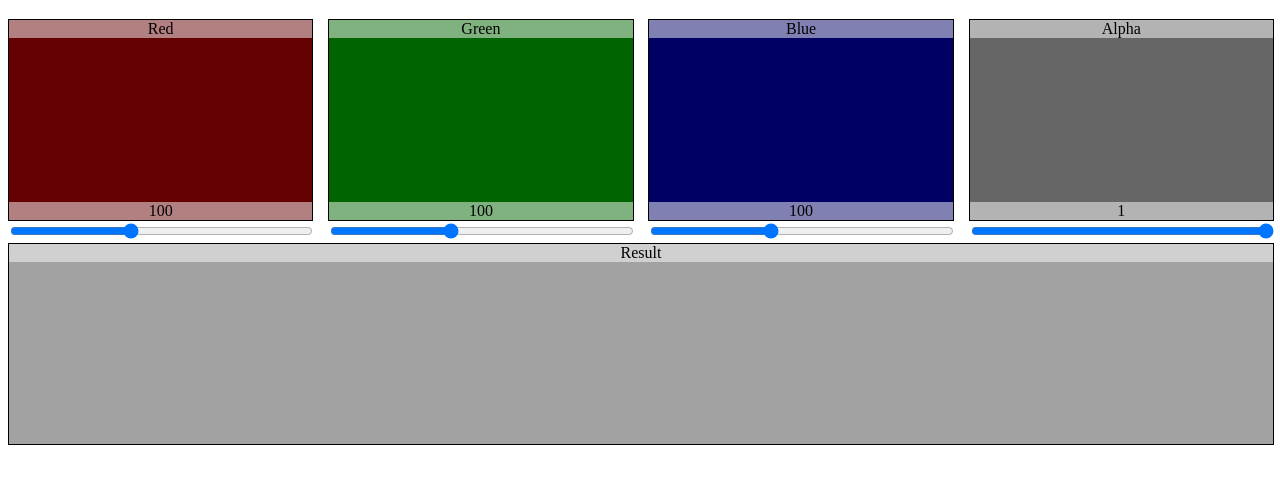
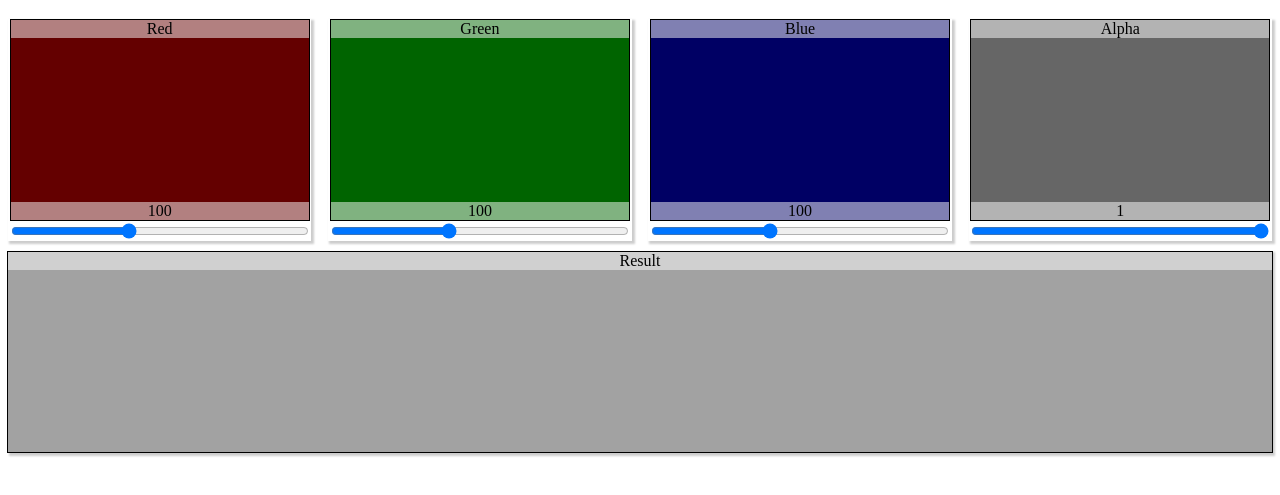
Before and after one commit to mfrazie2/color-mixer, a plain HTML site: page index.html in a window 1280 px wide. Shown: the part 61-556 px from the top of the page. Drawn offline with Linux system fonts and the light colour scheme.

Commit message:
feat: Clean up styling and move comments around

```diff
--- a/scripts/main.js
+++ b/scripts/main.js
@@ -26,7 +26,6 @@
     ranges[r] ? ranges[r].addEventListener('input', handleRangeInputChange) : null;
   });
 
-
   // HELPERS \\
   function getDivElement(color) {
     return document.getElementsByClassName(color)[0] || null;
@@ -45,13 +44,13 @@
     setValueInView(id,value);
   }
 
+  // Set style of the boxes
   function setCSSVariable(colorId, value) {
     document.documentElement.style.setProperty(`--${colorId}`, +value);
   }
 
+  // Set value in the view
   function setValueInView(colorId, value) {
     boxDivs[colorId].getElementsByClassName('value')[0].innerText = value;
   }
-  // Event handler will set the CSS variables
-  // Set style of the boxes
 })()
--- a/styles/main.css
+++ b/styles/main.css
@@ -15,17 +15,23 @@ h1 {
 span {
   background-color: rgba(255,255,255,0.5);
   display: flex;
-  width: 100%;
-  justify-content: center;}
+  width: var(--oneHundred);
+  justify-content: center;
+}
 .container {
   display: flex;
   justify-content: space-between;
 }
 .container.mixed {
-  width: 100%;
+  width: var(--oneHundred);
+  margin-top: 10px;
 }
 .color-box {
   width: var(--width);
+  display: flex;
+  flex-direction: column;
+  align-items: center;
+  box-shadow: 2px 2px 2px 1px rgba(0, 0, 0, 0.2);
 }
 .box {
   display: flex;
@@ -33,7 +39,7 @@ span {
   align-items: flex-start;
   justify-content: space-between;
   height: var(--height);
-  width: var(--oneHundred);
+  width: calc(var(--oneHundred) - 5px);
   border: 1px solid black;
 }
 .red {
@@ -56,6 +62,6 @@ span {
   width: var(--oneHundred);
 }
 input[type="range"] {
-  width: var(--oneHundred);
+  width: calc(var(--oneHundred) - 5px);
   cursor: ew-resize;
 }
```
